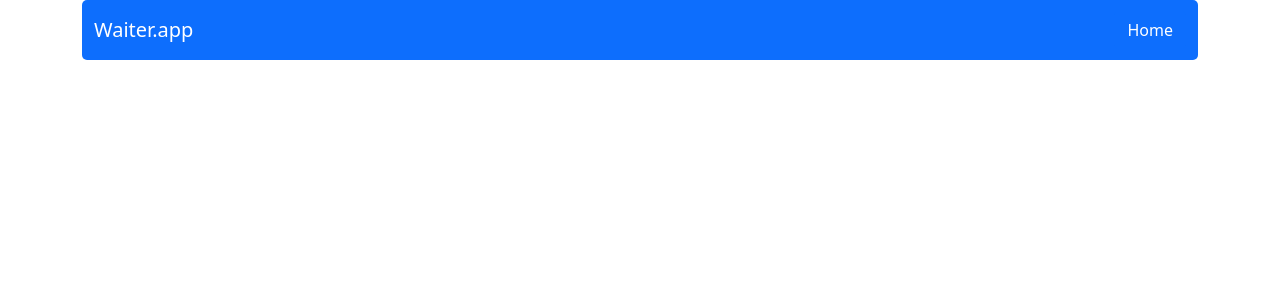
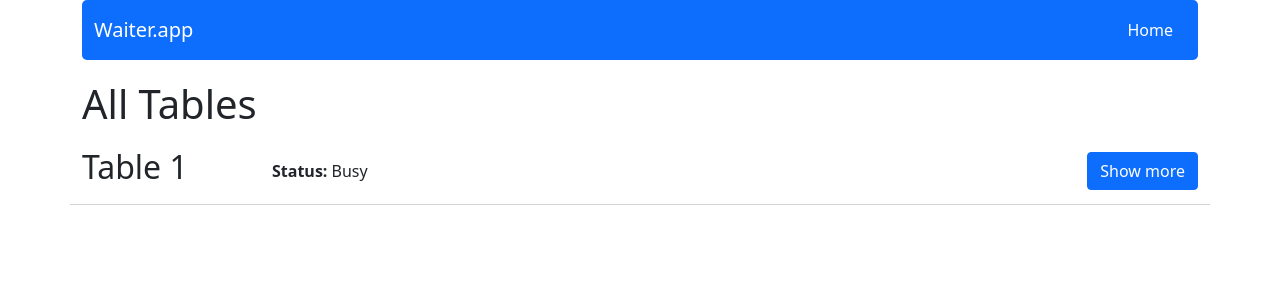
Before and after one commit to MichPlewa/waiter.app, a React (Create React App) app: page / in a window 1280 px wide. Shown: the top 300 px of the page. Built offline with nearby package versions, Linux system fonts and the light colour scheme.

Commit message:
add view for tablesMenu

```diff
--- a/src/App.js
+++ b/src/App.js
@@ -1,14 +1,14 @@
 import { Container } from 'react-bootstrap';
 import { Routes, Route } from 'react-router-dom';
 import Home from './components/pages/Home';
-import Table from './components/pages/Table';
+import TablePage from './components/pages/TablePage';
 
 const App = () => {
   return (
     <Container>
       <Routes>
         <Route path="/" element={<Home />} />
-        <Route path="/table/:id" element={<Table />} />
+        <Route path="/table/:id" element={<TablePage />} />
       </Routes>
     </Container>
   );
--- /dev/null
+++ b/src/components/features/TableMenu/TableMenu.js
@@ -0,0 +1,16 @@
+import TableView from '../../view/TableView/TableView';
+import styles from './TableMenu.module.scss';
+
+const TableMenu = () => {
+  return (
+    <div>
+      <h1 className={styles.title}>All Tables</h1>
+      {
+        //tu będzie funkcja map wyświetlająca stoły ściągane z serwera, póki co tylko jeden stów będzie wyświetlany.
+      }
+      <TableView />
+    </div>
+  );
+};
+
+export default TableMenu;
--- /dev/null
+++ b/src/components/features/TableMenu/TableMenu.module.scss
@@ -0,0 +1,3 @@
+.title {
+  margin: 20px 0 20px;
+}
--- a/src/components/pages/Home.js
+++ b/src/components/pages/Home.js
@@ -1,9 +1,11 @@
+import TableMenu from '../features/TableMenu/TableMenu';
 import TopBar from '../view/TopBar/TopBar';
 
 const Home = () => {
   return (
     <div>
       <TopBar />
+      <TableMenu />
     </div>
   );
 };
--- a/src/components/pages/Table.js
+++ /dev/null
@@ -1,5 +0,0 @@
-const Table = () => {
-  return <div>Table Page</div>;
-};
-
-export default Table;
--- /dev/null
+++ b/src/components/pages/TablePage.js
@@ -0,0 +1,5 @@
+const TablePage = () => {
+  return <div>Table Page</div>;
+};
+
+export default TablePage;
--- /dev/null
+++ b/src/components/view/TableView/TableView.js
@@ -0,0 +1,20 @@
+import { Button } from 'react-bootstrap';
+import styles from './TableView.module.scss';
+
+const TableView = () => {
+  return (
+    <div>
+      <div className={`row ${styles.root}`}>
+        <h2 className="col-2">Table 1</h2>
+        <div className={`col-8 ${styles.status}`}>
+          <span className={styles.statusWeight}>Status:&nbsp;</span>Busy
+        </div>
+        <div className={`col-2 ${styles.button}`}>
+          <Button>Show more</Button>
+        </div>
+      </div>
+    </div>
+  );
+};
+
+export default TableView;
--- /dev/null
+++ b/src/components/view/TableView/TableView.module.scss
@@ -0,0 +1,18 @@
+.root {
+  border-bottom: 1px solid lightgray;
+  padding-bottom: 10px;
+  .status {
+    display: flex;
+    align-items: center;
+  }
+
+  .statusWeight {
+    font-weight: bold;
+  }
+
+  .button {
+    display: flex;
+    justify-content: flex-end;
+    align-items: center;
+  }
+}
--- a/src/components/view/TopBar/TopBar.js
+++ b/src/components/view/TopBar/TopBar.js
@@ -4,7 +4,7 @@ import styles from './TopBar.module.scss';
 const TopBar = () => {
   return (
     <Navbar bg="primary" variant="dark" className={styles.root}>
-      <Container className={styles.container}>
+      <Container>
         <Navbar.Brand href="#home">Waiter.app</Navbar.Brand>
         <Navbar.Toggle />
         <Navbar.Collapse className="justify-content-end">
```
